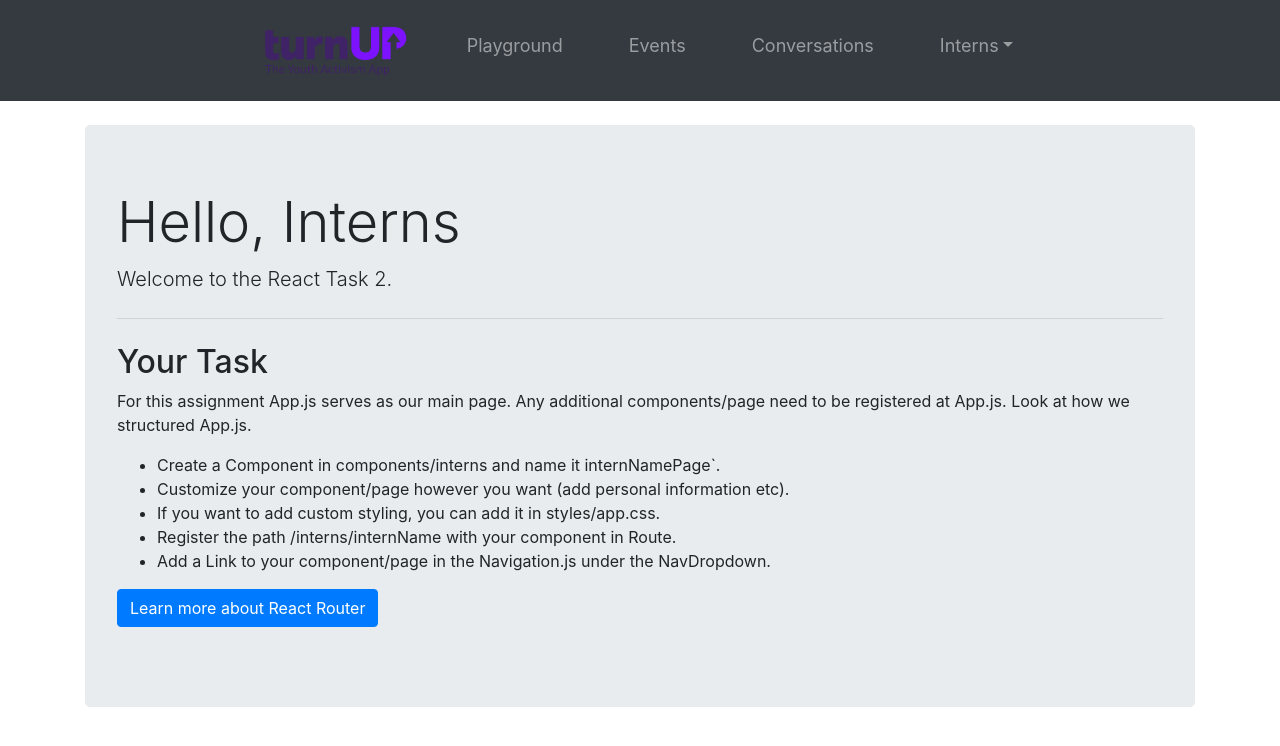
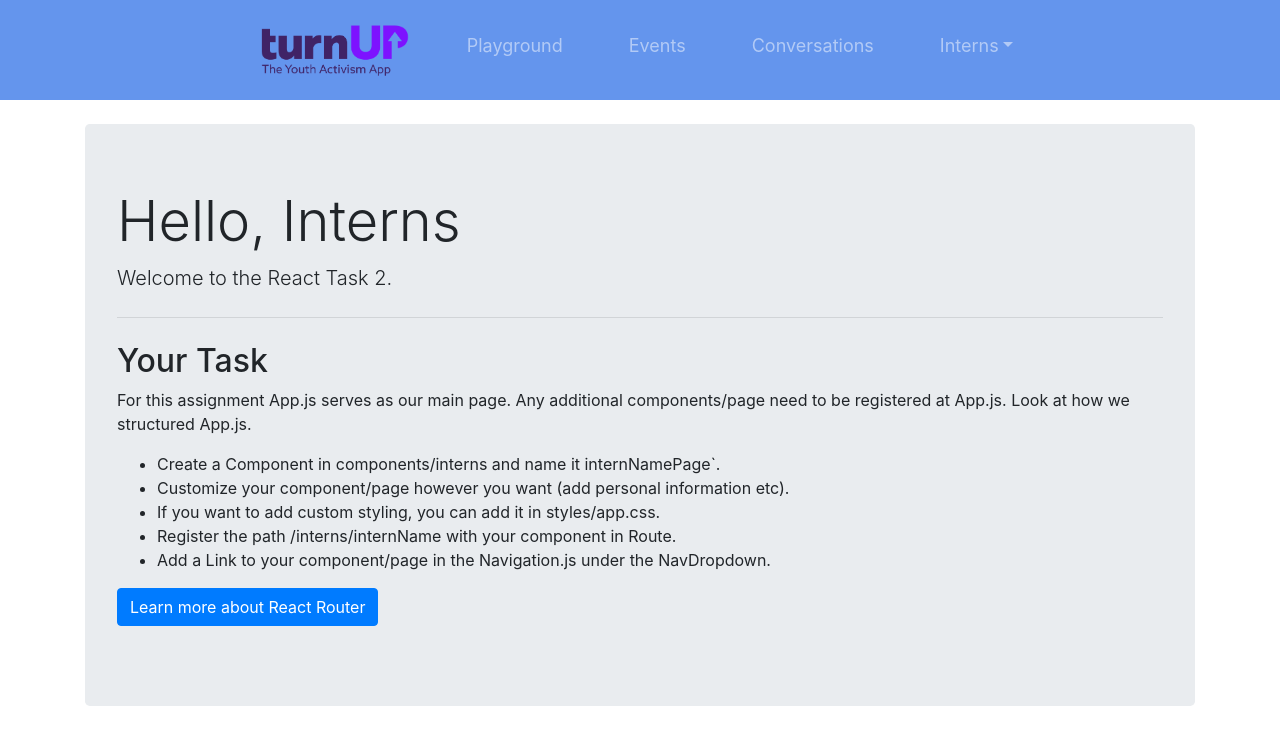
Before and after one commit to tmalik8/ReactPlayground, a React (Create React App) app: page /interns/reacttask2 in a window 1280 px wide. Shown: the top 746 px of the page. Built offline with nearby package versions, Linux system fonts and the light colour scheme.

Commit message:
changed the navbar color to CornFlowerBlue

```diff
--- a/src/components/Navigation.js
+++ b/src/components/Navigation.js
@@ -12,7 +12,7 @@ import '../styles/navigation.css';
 
 const Navigation = () => {
   return (
-    <Navbar bg="dark" variant="dark" expand="lg" className="navbar navbar-expand-lg navbar-dark bg-primary">
+    <Navbar variant="dark" expand="lg" className="navbar navbar-expand-lg">
       <Navbar.Toggle aria-controls="basic-navbar-nav"/>
       <Navbar.Collapse id="basic-navbar-nav">
         <Nav className="center-navbar m-auto">
--- a/src/styles/navigation.css
+++ b/src/styles/navigation.css
@@ -2,3 +2,6 @@
     margin-left: 50px;
     font-size: large;
 }
+.navbar {
+    background-color: cornflowerblue;
+}
```
Also changed, not shown: src/resources/turnUpLogo.png.
